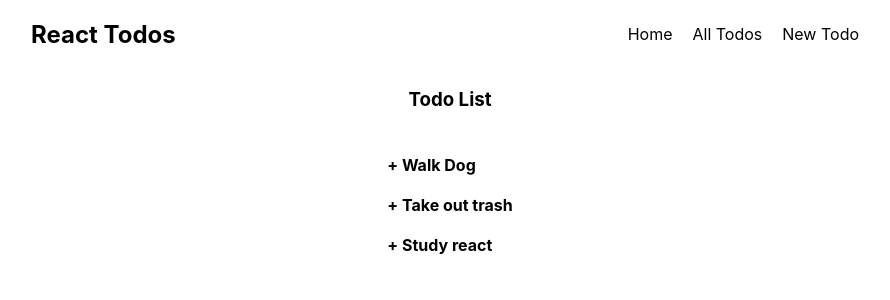
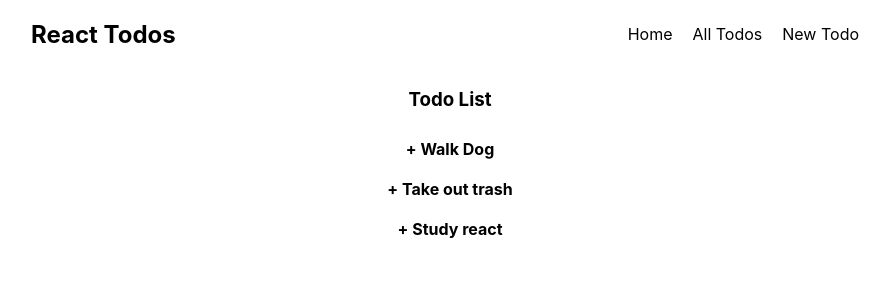
Before and after one commit to olliepayne/react-todos, a React (Create React App) app: page /api/todos in a window 1280 px wide. Shown: the top 300 px of the page, without its empty margins (190-1080 px from the left). Built offline with nearby package versions, Linux system fonts and the light colour scheme.

Commit message:
style changes

```diff
--- a/src/pages/TodosList/TodosList.css
+++ b/src/pages/TodosList/TodosList.css
@@ -1,23 +1,17 @@
-.todos-list-container {
-  display: flex;
-  flex-direction: column;
-  align-items: center;
+h3 {
+  text-align: center;
 }
 
 .todos-list {
   display: flex;
   flex-direction: column;
+  align-items: center;
   list-style-type: none;
   padding: 0;
 }
 
 .todo {
   margin: 10px;
-}
-
-.todo-contents {
-  display: flex;
-  align-items: center;
 }
 
 .name {
@@ -29,6 +23,11 @@
   cursor: pointer;
 }
 
+.todo-contents {
+  display: flex;
+  align-items: center;
+}
+
 .done-checkbox {
   margin: 0 0 0 5px;
 }
--- a/src/pages/TodosList/TodosList.jsx
+++ b/src/pages/TodosList/TodosList.jsx
@@ -5,14 +5,14 @@ const TodosList = (props) => {
   const {todos, completeTodo} = props
 
   return (
-    <div className="todos-list-container">
+    <>
       <h3>Todo List</h3>
       <ul className="todos-list">
         {todos.map((todo, index) => (
           <Todo key={index} className="todo" index={index} todo={todo} isOpen={false} completeTodo={completeTodo} />
         ))}
       </ul>
-    </div>
+    </>
   )
 }
 
```
Also changed, not shown: 1 other file (tests, documents, lock files or other folders).
